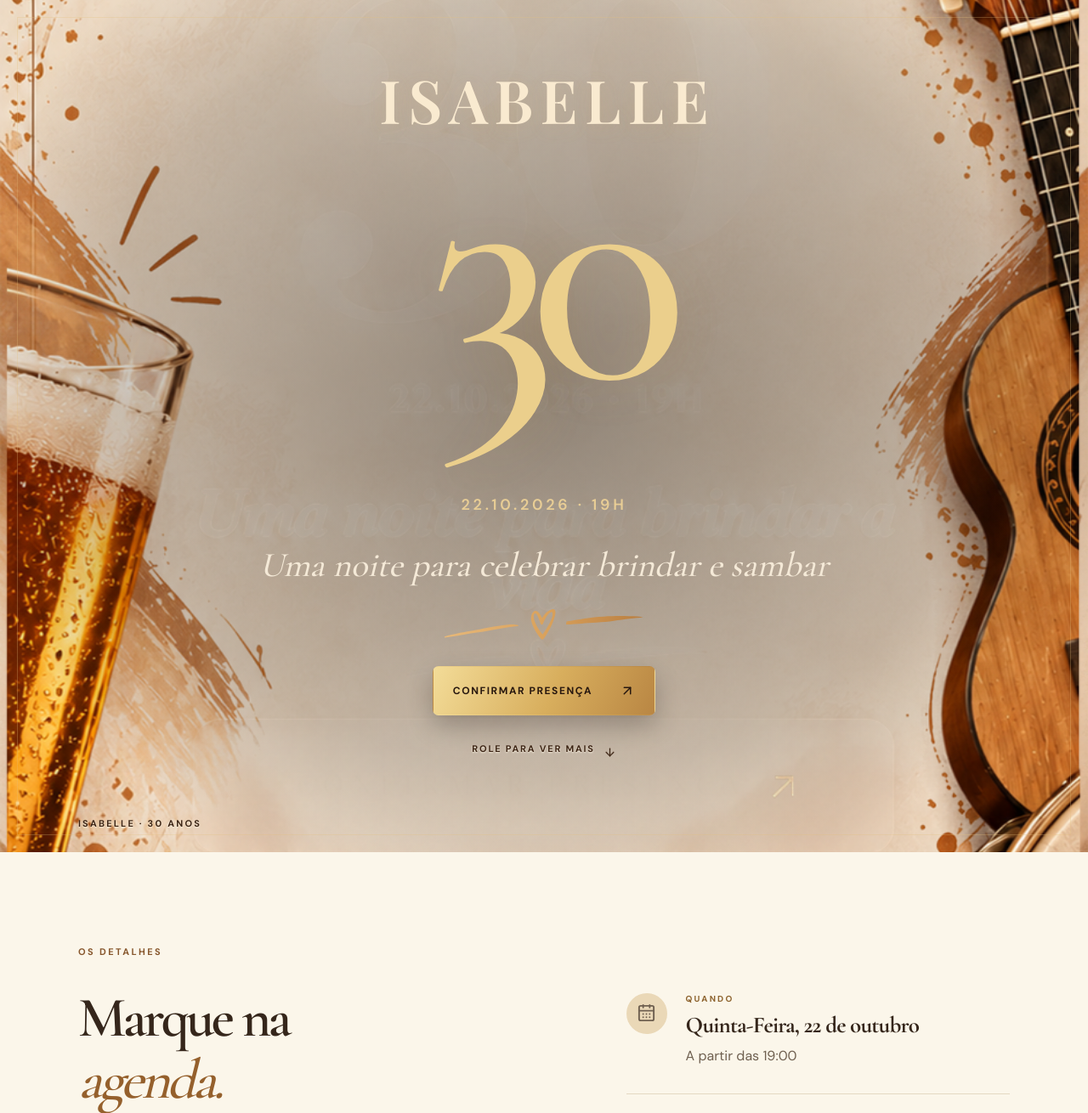
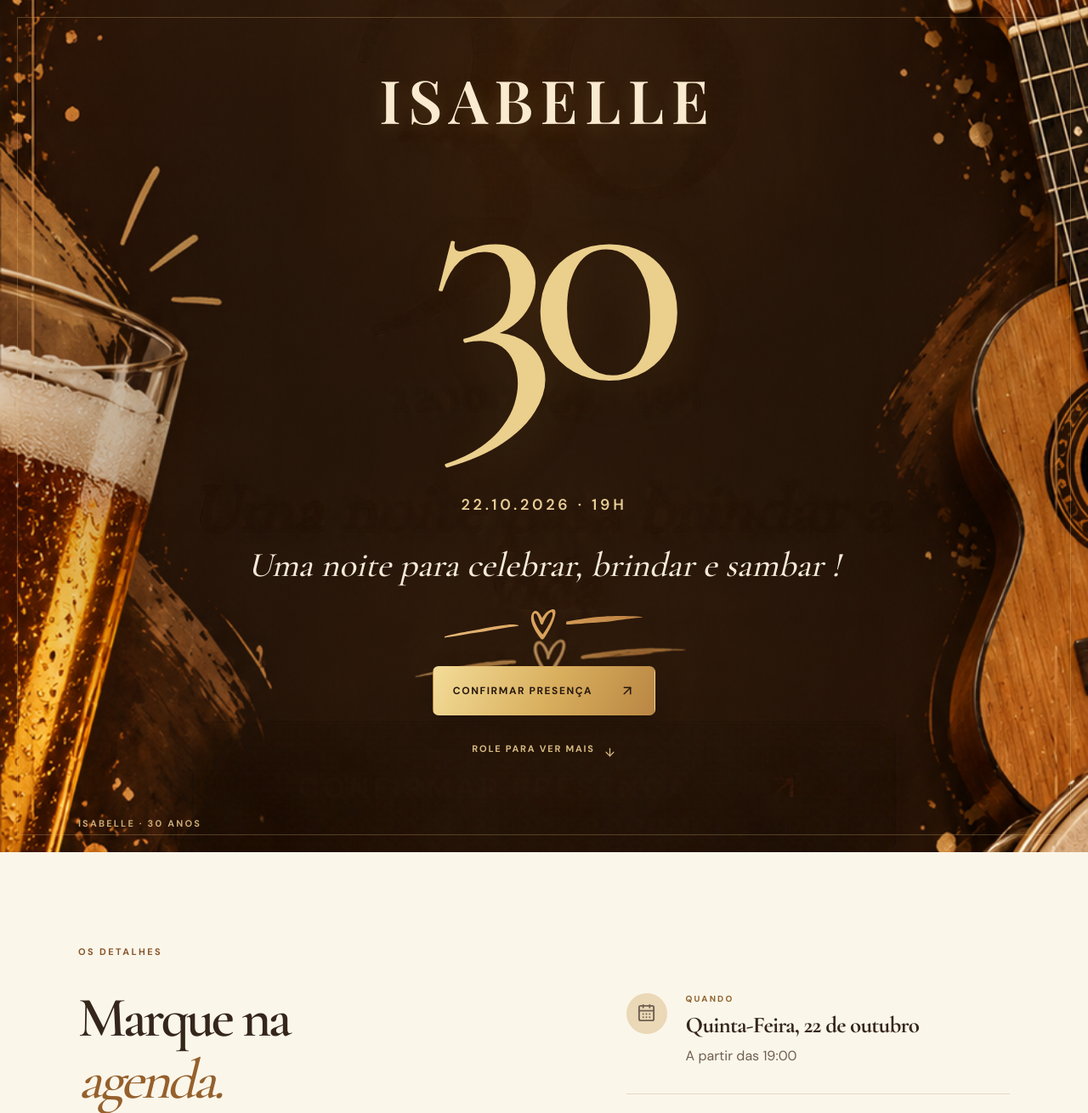
Before and after one commit to FBGdev/convite, a Flask app: page / in a window 1280 px wide. Shown: the top 1310 px of the page at 85% size. Run offline with Flask 3, Linux system fonts and the light colour scheme; parts of the project's set-up code (start-up, migrations or seed data) failed here and were passed over; some libraries are stand-ins or nearby versions.

Commit message:
Restore original hero background and update invite copy

```diff
--- a/static/style.css
+++ b/static/style.css
@@ -257,7 +257,7 @@ td strong{color:#35261b}
 .back-link .ui-icon{font-size:16px}
 
 /* Convite de 30 anos: composição tipográfica sem ilustração. */
-.hero{min-height:100svh;display:flex;flex-direction:column;background:#24160f url('images/new-bg.png') center / cover no-repeat}
+.hero{min-height:100svh;display:flex;flex-direction:column;background:#24160f url('images/fundo.png') center / cover no-repeat}
 .hero:before{background:radial-gradient(ellipse at 50% 45%,rgba(12,6,3,.42),rgba(12,6,3,.18) 58%,transparent 80%)}
 .hero:after{content:'';position:absolute;inset:20px;border:1px solid rgba(224,190,122,.28);pointer-events:none}
 .hero-inner{width:100%;max-width:1000px;min-height:0;flex:1;display:grid;grid-template-columns:1fr;place-items:center;padding:82px 8% 55px}
@@ -269,11 +269,11 @@ td strong{color:#35261b}
 .hero-tagline{margin:34px 0 0;color:#f4e9d7;font-family:var(--display);font-size:clamp(27px,3.2vw,42px);font-style:italic;line-height:1.15}
 .hero-divider{display:block;width:min(30vw,253px);height:auto;margin:20px auto 0}
 .hero-button{justify-content:center;margin-top:24px;min-width:255px;font-size:12px;letter-spacing:.13em}
-.hero-scroll-hint{display:flex;width:max-content;align-items:center;gap:10px;margin:32px auto 0;color:#3c2414;font-size:11px;font-weight:800;letter-spacing:.16em;text-shadow:0 1px 2px rgba(255,248,232,.9);text-decoration:none;transition:color .2s,transform .2s}
-.hero-scroll-hint:hover{color:#704421;transform:translateY(3px)}
+.hero-scroll-hint{display:flex;width:max-content;align-items:center;gap:10px;margin:32px auto 0;color:#d8bb83;font-size:11px;font-weight:800;letter-spacing:.16em;text-decoration:none;transition:color .2s,transform .2s}
+.hero-scroll-hint:hover{color:#f4d99c;transform:translateY(3px)}
 .hero-scroll-hint .ui-icon{font-size:15px;animation:scroll-hint 1.8s ease-in-out infinite}
 @keyframes scroll-hint{0%,100%{transform:translateY(0)}50%{transform:translateY(5px)}}
-.hero-bottom{width:100%;flex:0 0 auto;padding:18px 6.4% 27px;color:#3c2414;font-size:11px;text-shadow:0 1px 2px rgba(255,248,232,.9)}
+.hero-bottom{width:100%;flex:0 0 auto;padding:18px 6.4% 27px;color:#c9aa76;font-size:11px}
 .gifts-inner{max-width:1120px;grid-template-columns:.85fr 1fr;gap:10%;align-items:start}
 .gifts-heading{padding-top:14px}
 .gifts h2{margin:18px 0 19px}
--- a/templates/invite.html
+++ b/templates/invite.html
@@ -6,7 +6,7 @@
       <div class="hero-copy">
         <h1 id="hero-title"><span class="hero-name">{{ event.name }}</span><span class="hero-age">30</span></h1>
         <p class="hero-date">{{ event_short_date }} · {{ event_short_time }}</p>
-        <p class="hero-tagline">Uma noite para celebrar brindar e sambar</p>
+        <p class="hero-tagline">Uma noite para celebrar, brindar e sambar !</p>
         <img class="hero-divider" src="{{ url_for('static', filename='icons/coracao_samba.svg') }}" alt="" aria-hidden="true" width="253" height="50">
         <a class="button button-primary hero-button" href="#rsvp-dialog" data-open-rsvp>CONFIRMAR PRESENÇA <span class="ui-icon icon-arrow-up-right" aria-hidden="true"></span></a>
         <a class="hero-scroll-hint" href="#details-title">ROLE PARA VER MAIS <span class="ui-icon icon-arrow-down" aria-hidden="true"></span></a>
@@ -42,7 +42,7 @@
       <div class="gifts-heading"><span class="section-label">UM CARINHO A MAIS</span><h2 id="gifts-title">Sugestões de <em>presente.</em></h2><p>Sua presença já é especial. Se quiser me presentear, estas são algumas ideias que vou adorar.</p></div>
       <div class="gift-options">
         <div class="gift-option"><span>01</span><div class="gift-option-copy"><strong>Roupas</strong><small>Parte superior: G · Parte inferior: 44</small></div></div>
-        <div class="gift-option"><span>02</span><div class="gift-option-copy"><strong>Perfumes</strong><small>Florais e adocicados</small></div></div>
+        <div class="gift-option"><span>02</span><div class="gift-option-copy"><strong>Perfumes</strong><small>floral/adocicado</small></div></div>
         <div class="gift-option"><span>03</span><strong>Bolsas e Acessórios</strong></div>
         {% if event.pix_key %}
         <details class="gift-option gift-pix"><summary><span>04</span><strong>Pix</strong><span class="gift-expand" aria-hidden="true">+</span></summary><div class="gift-pix-content"><p>Se preferir, esta também é uma opção.</p><strong id="pix-key">{{ event.pix_key }}</strong><button id="copy-pix" type="button" aria-label="Copiar chave Pix">Copiar chave Pix</button><small id="copy-pix-status" role="status" aria-live="polite"></small></div></details>
```
Also changed, not shown: tests/test_app.py (+1 -1 lines), README.md, static/images/fundo.png (added).
